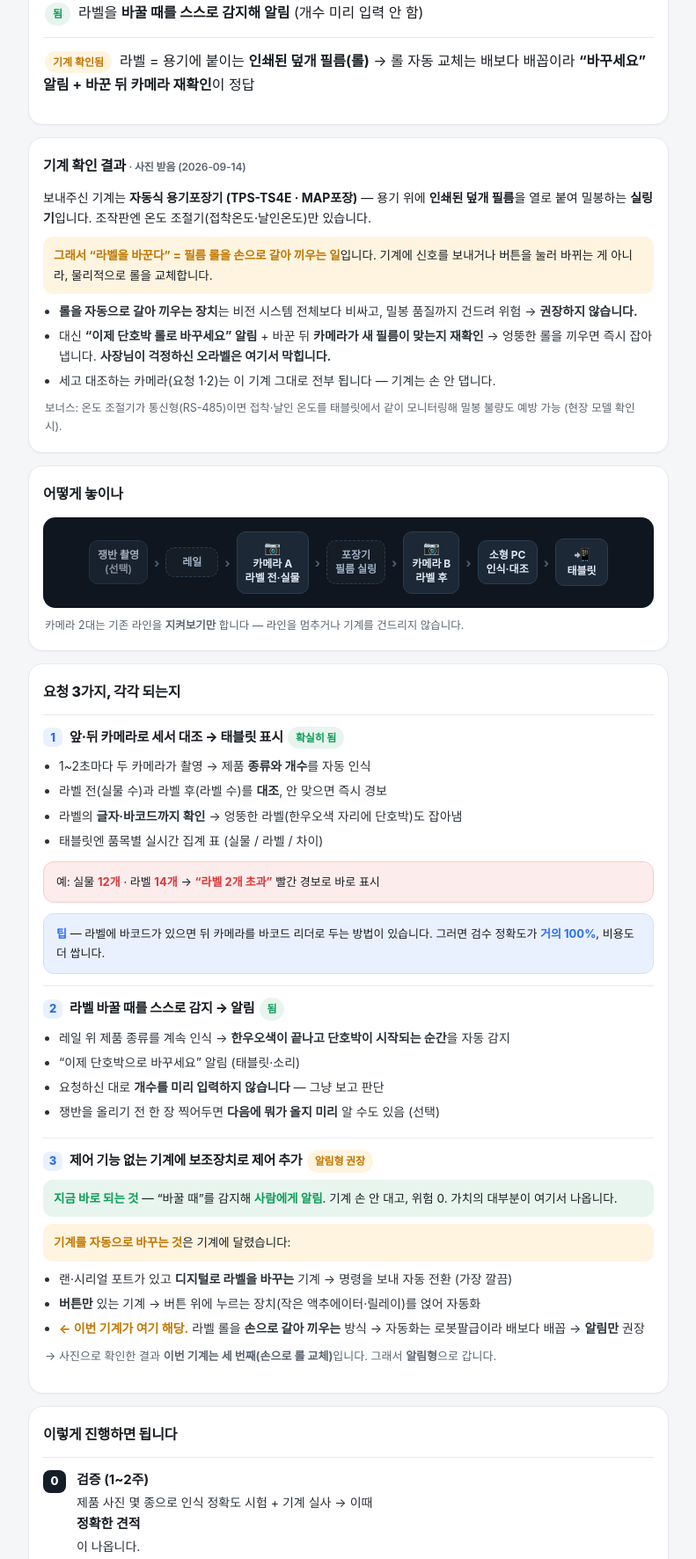
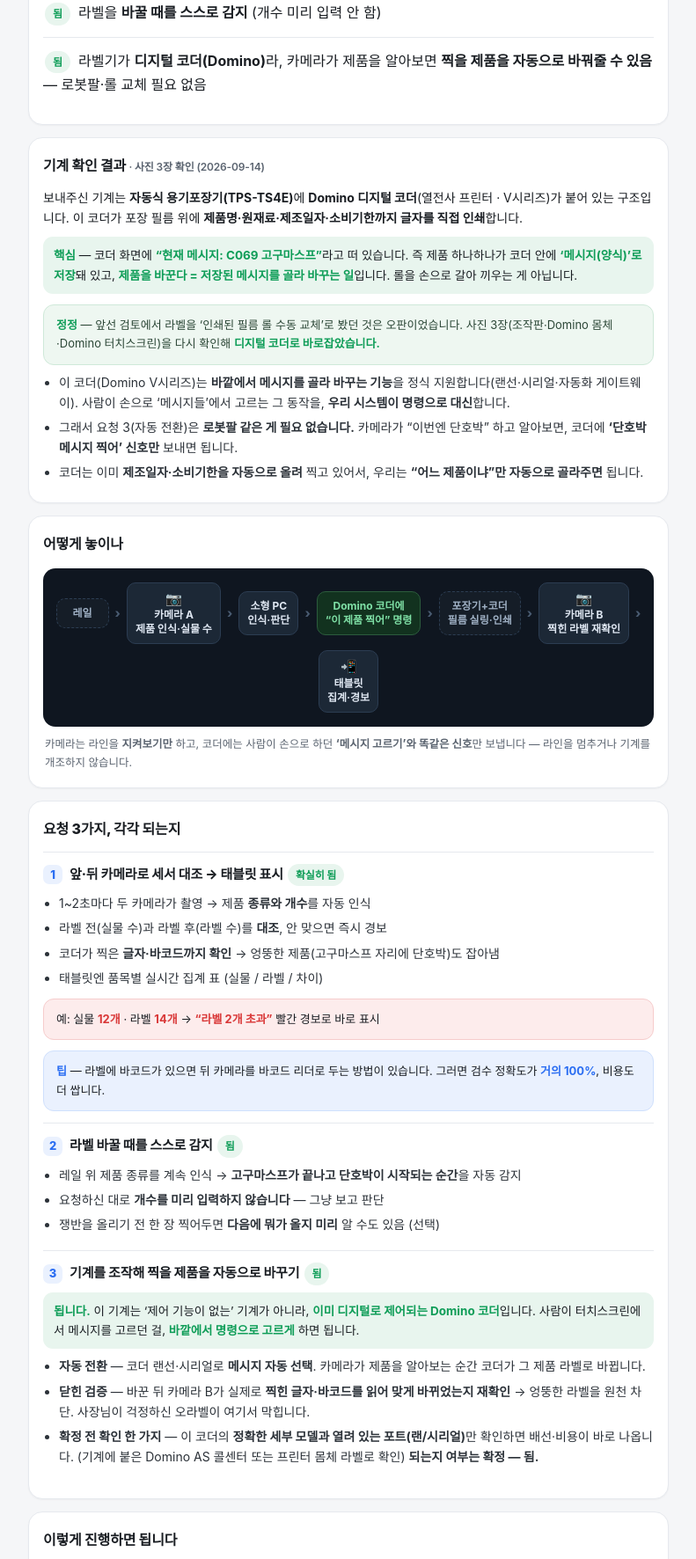
Before and after one commit to HONEST-FAMILY/factory-label-vision, a plain HTML site: page index.html in a window 1280 px wide. Shown: the part 257-2029 px from the top of the page at 88% size, without its empty margins (244-1035 px from the left). Drawn offline with Linux system fonts and the light colour scheme; a web font is replaced by a local one.

Commit message:
공장 라벨 검토 정정 — 라벨기가 Domino 디지털 코더(V시리즈)라 카메라 인식으로 찍을 제품 자동 전환 가능(롤 교체 아님)로 바로잡음 (이슈 #650)

```diff
--- a/index.html
+++ b/index.html
@@ -38,6 +38,7 @@ li{margin:5px 0;font-size:14px;color:#2b3138}
   font-size:12px;font-weight:700;text-align:center;line-height:1.35;min-width:60px}
 .node .cam{display:block;color:#7fd1ff;font-size:15px}
 .node.rail{background:#151d27;color:#9fb0c4;border-style:dashed}
+.node.cmd{background:#12321f;color:#7fe0a6;border-color:#2c5c3d}
 .node.opt{opacity:.7}
 .arrow{color:#4a5c72;font-weight:800;font-size:14px}
 .ex{background:var(--bad-bg);border:1px solid #f6cccc;border-radius:12px;padding:12px 14px;margin-top:12px;font-size:13px}
@@ -47,6 +48,8 @@ li{margin:5px 0;font-size:14px;color:#2b3138}
 .sub-go,.sub-cond{font-size:13.5px;padding:10px 12px;border-radius:11px;margin-top:8px}
 .sub-go{background:var(--go-bg)} .sub-go b{color:var(--go)}
 .sub-cond{background:var(--cond-bg)} .sub-cond b{color:var(--cond)}
+.fix{background:#eef7f1;border:1px solid #cfe9d9;border-radius:12px;padding:12px 14px;margin-top:12px;font-size:13px;color:#2b4636}
+.fix b{color:var(--go)}
 .step{display:flex;gap:12px;padding:13px 0;border-top:1px solid var(--line)}
 .step:first-child{border-top:0;padding-top:0}
 .step .n{flex:0 0 auto;width:26px;height:26px;border-radius:8px;background:#151d27;color:#fff;font-weight:800;font-size:13px;
@@ -61,45 +64,45 @@ li{margin:5px 0;font-size:14px;color:#2b3138}
 <body>
 <div class="wrap">
   <h1>공장 라벨 검수·자동 전환 시스템</h1>
-  <p class="lead">카메라로 제품을 세고 라벨을 대조해 태블릿에 보여주고, 라벨 바꿀 때를 스스로 알려주는 시스템 — <b>가능성·방향 검토</b> (기계 사진 확인함 · 확정 견적은 현장 실사 후)</p>
+  <p class="lead">카메라로 제품을 세고 라벨을 대조해 태블릿에 보여주고, 라벨(찍는 제품)을 <b>자동으로 바꿔주는</b> 시스템 — <b>가능성·방향 검토</b> (기계 사진 3장 확인함 · 확정 견적은 현장 실사 후)</p>
 
   <div class="card">
     <h2>한 줄 결론</h2>
     <div class="item"><span class="badge b-go">확실히 됨</span> &nbsp;앞·뒤 카메라로 세고 대조해 <b>태블릿에 실시간 표시</b></div>
-    <div class="item"><span class="badge b-go">됨</span> &nbsp;라벨을 <b>바꿀 때를 스스로 감지해 알림</b> (개수 미리 입력 안 함)</div>
-    <div class="item"><span class="badge b-cond">기계 확인됨</span> &nbsp;라벨 = 용기에 붙이는 <b>인쇄된 덮개 필름(롤)</b> → 롤 자동 교체는 배보다 배꼽이라 <b>“바꾸세요” 알림 + 바꾼 뒤 카메라 재확인</b>이 정답</div>
+    <div class="item"><span class="badge b-go">됨</span> &nbsp;라벨을 <b>바꿀 때를 스스로 감지</b> (개수 미리 입력 안 함)</div>
+    <div class="item"><span class="badge b-go">됨</span> &nbsp;라벨기가 <b>디지털 코더(Domino)</b>라, 카메라가 제품을 알아보면 <b>찍을 제품을 자동으로 바꿔줄 수 있음</b> — 로봇팔·롤 교체 필요 없음</div>
   </div>
 
   <div class="card">
-    <h2>기계 확인 결과 <span style="font-weight:600;font-size:12px;color:var(--sub)">· 사진 받음 (2026-09-14)</span></h2>
-    <p style="font-size:14px;margin:0 0 10px">보내주신 기계는 <b>자동식 용기포장기 (TPS-TS4E · MAP포장)</b> — 용기 위에 <b>인쇄된 덮개 필름</b>을 열로 붙여 밀봉하는 <b>실링기</b>입니다. 조작판엔 온도 조절기(접착온도·날인온도)만 있습니다.</p>
-    <div class="sub-cond"><b>그래서 “라벨을 바꾼다” = 필름 롤을 손으로 갈아 끼우는 일</b>입니다. 기계에 신호를 보내거나 버튼을 눌러 바뀌는 게 아니라, 물리적으로 롤을 교체합니다.</div>
+    <h2>기계 확인 결과 <span style="font-weight:600;font-size:12px;color:var(--sub)">· 사진 3장 확인 (2026-09-14)</span></h2>
+    <p style="font-size:14px;margin:0 0 10px">보내주신 기계는 <b>자동식 용기포장기(TPS-TS4E)</b>에 <b>Domino 디지털 코더</b>(열전사 프린터 · V시리즈)가 붙어 있는 구조입니다. 이 코더가 포장 필름 위에 <b>제품명·원재료·제조일자·소비기한까지 글자를 직접 인쇄</b>합니다.</p>
+    <div class="sub-go"><b>핵심</b> — 코더 화면에 <b>“현재 메시지: C069 고구마스프”</b>라고 떠 있습니다. 즉 제품 하나하나가 코더 안에 <b>‘메시지(양식)’로 저장</b>돼 있고, <b>제품을 바꾼다 = 저장된 메시지를 골라 바꾸는 일</b>입니다. 롤을 손으로 갈아 끼우는 게 아닙니다.</div>
+    <div class="fix"><b>정정</b> — 앞선 검토에서 라벨을 ‘인쇄된 필름 롤 수동 교체’로 봤던 것은 오판이었습니다. 사진 3장(조작판·Domino 몸체·Domino 터치스크린)을 다시 확인해 <b>디지털 코더로 바로잡았습니다.</b></div>
     <ul>
-      <li><b>롤을 자동으로 갈아 끼우는 장치</b>는 비전 시스템 전체보다 비싸고, 밀봉 품질까지 건드려 위험 → <b>권장하지 않습니다.</b></li>
-      <li>대신 <b>“이제 단호박 롤로 바꾸세요” 알림</b> + 바꾼 뒤 <b>카메라가 새 필름이 맞는지 재확인</b> → 엉뚱한 롤을 끼우면 즉시 잡아냅니다. <b>사장님이 걱정하신 오라벨은 여기서 막힙니다.</b></li>
-      <li>세고 대조하는 카메라(요청 1·2)는 이 기계 그대로 전부 됩니다 — 기계는 손 안 댑니다.</li>
+      <li>이 코더(Domino V시리즈)는 <b>바깥에서 메시지를 골라 바꾸는 기능</b>을 정식 지원합니다(랜선·시리얼·자동화 게이트웨이). 사람이 손으로 ‘메시지들’에서 고르는 그 동작을, <b>우리 시스템이 명령으로 대신</b>합니다.</li>
+      <li>그래서 요청 3(자동 전환)은 <b>로봇팔 같은 게 필요 없습니다.</b> 카메라가 “이번엔 단호박” 하고 알아보면, 코더에 <b>‘단호박 메시지 찍어’ 신호만</b> 보내면 됩니다.</li>
+      <li>코더는 이미 <b>제조일자·소비기한을 자동으로 올려</b> 찍고 있어서, 우리는 <b>“어느 제품이냐”만 자동으로 골라주면</b> 됩니다.</li>
     </ul>
-    <p style="font-size:12.5px;color:var(--sub);margin:10px 2px 0">보너스: 온도 조절기가 통신형(RS-485)이면 접착·날인 온도를 태블릿에서 같이 모니터링해 밀봉 불량도 예방 가능 (현장 모델 확인 시).</p>
   </div>
 
   <div class="card">
     <h2>어떻게 놓이나</h2>
     <div class="flow">
-      <div class="node opt">쟁반 촬영<br><span style="font-weight:600;opacity:.8">(선택)</span></div>
-      <span class="arrow">›</span>
       <div class="node rail">레일</div>
       <span class="arrow">›</span>
-      <div class="node"><span class="cam">📷</span>카메라 A<br>라벨 전·실물</div>
+      <div class="node"><span class="cam">📷</span>카메라 A<br>제품 인식·실물 수</div>
       <span class="arrow">›</span>
-      <div class="node rail">포장기<br>필름 실링</div>
+      <div class="node">소형 PC<br>인식·판단</div>
       <span class="arrow">›</span>
-      <div class="node"><span class="cam">📷</span>카메라 B<br>라벨 후</div>
+      <div class="node cmd">Domino 코더에<br>“이 제품 찍어” 명령</div>
       <span class="arrow">›</span>
-      <div class="node">소형 PC<br>인식·대조</div>
+      <div class="node rail">포장기+코더<br>필름 실링·인쇄</div>
       <span class="arrow">›</span>
-      <div class="node"><span class="cam">📲</span>태블릿</div>
+      <div class="node"><span class="cam">📷</span>카메라 B<br>찍힌 라벨 재확인</div>
+      <span class="arrow">›</span>
+      <div class="node"><span class="cam">📲</span>태블릿<br>집계·경보</div>
     </div>
-    <p style="font-size:12.5px;color:var(--sub);margin:10px 2px 0">카메라 2대는 기존 라인을 <b>지켜보기만</b> 합니다 — 라인을 멈추거나 기계를 건드리지 않습니다.</p>
+    <p style="font-size:12.5px;color:var(--sub);margin:10px 2px 0">카메라는 라인을 <b>지켜보기만</b> 하고, 코더에는 사람이 손으로 하던 <b>‘메시지 고르기’와 똑같은 신호</b>만 보냅니다 — 라인을 멈추거나 기계를 개조하지 않습니다.</p>
   </div>
 
   <div class="card">
@@ -110,7 +113,7 @@ li{margin:5px 0;font-size:14px;color:#2b3138}
       <ul>
         <li>1~2초마다 두 카메라가 촬영 → 제품 <b>종류와 개수</b>를 자동 인식</li>
         <li>라벨 전(실물 수)과 라벨 후(라벨 수)를 <b>대조</b>, 안 맞으면 즉시 경보</li>
-        <li>라벨의 <b>글자·바코드까지 확인</b> → 엉뚱한 라벨(한우오색 자리에 단호박)도 잡아냄</li>
+        <li>코더가 찍은 <b>글자·바코드까지 확인</b> → 엉뚱한 제품(고구마스프 자리에 단호박)도 잡아냄</li>
         <li>태블릿엔 품목별 실시간 집계 표 (실물 / 라벨 / 차이)</li>
       </ul>
       <div class="ex">예: 실물 <b>12개</b> · 라벨 <b>14개</b> → <b>“라벨 2개 초과”</b> 빨간 경보로 바로 표시</div>
@@ -118,42 +121,40 @@ li{margin:5px 0;font-size:14px;color:#2b3138}
     </div>
 
     <div class="item">
-      <p class="q"><span class="qnum">2</span>라벨 바꿀 때를 스스로 감지 → 알림 <span class="badge b-go">됨</span></p>
+      <p class="q"><span class="qnum">2</span>라벨 바꿀 때를 스스로 감지 <span class="badge b-go">됨</span></p>
       <ul>
-        <li>레일 위 제품 종류를 계속 인식 → <b>한우오색이 끝나고 단호박이 시작되는 순간</b>을 자동 감지</li>
-        <li>“이제 단호박으로 바꾸세요” 알림 (태블릿·소리)</li>
+        <li>레일 위 제품 종류를 계속 인식 → <b>고구마스프가 끝나고 단호박이 시작되는 순간</b>을 자동 감지</li>
         <li>요청하신 대로 <b>개수를 미리 입력하지 않습니다</b> — 그냥 보고 판단</li>
         <li>쟁반을 올리기 전 한 장 찍어두면 <b>다음에 뭐가 올지 미리</b> 알 수도 있음 (선택)</li>
       </ul>
     </div>
 
     <div class="item">
-      <p class="q"><span class="qnum">3</span>제어 기능 없는 기계에 보조장치로 제어 추가 <span class="badge b-cond">알림형 권장</span></p>
-      <div class="sub-go"><b>지금 바로 되는 것</b> — “바꿀 때”를 감지해 <b>사람에게 알림</b>. 기계 손 안 대고, 위험 0. 가치의 대부분이 여기서 나옵니다.</div>
-      <div class="sub-cond"><b>기계를 자동으로 바꾸는 것</b>은 기계에 달렸습니다:</div>
+      <p class="q"><span class="qnum">3</span>기계를 조작해 찍을 제품을 자동으로 바꾸기 <span class="badge b-go">됨</span></p>
+      <div class="sub-go"><b>됩니다.</b> 이 기계는 ‘제어 기능이 없는’ 기계가 아니라, <b>이미 디지털로 제어되는 Domino 코더</b>입니다. 사람이 터치스크린에서 메시지를 고르던 걸, <b>바깥에서 명령으로 고르게</b> 하면 됩니다.</div>
       <ul>
-        <li>랜·시리얼 포트가 있고 <b>디지털로 라벨을 바꾸는</b> 기계 → 명령을 보내 자동 전환 (가장 깔끔)</li>
-        <li><b>버튼만</b> 있는 기계 → 버튼 위에 누르는 장치(작은 액추에이터·릴레이)를 얹어 자동화</li>
-        <li><b style="color:var(--cond)">← 이번 기계가 여기 해당.</b> 라벨 롤을 <b>손으로 갈아 끼우는</b> 방식 → 자동화는 로봇팔급이라 배보다 배꼽 → <b>알림만</b> 권장</li>
+        <li><b>자동 전환</b> — 코더 랜선·시리얼로 <b>메시지 자동 선택</b>. 카메라가 제품을 알아보는 순간 코더가 그 제품 라벨로 바뀝니다.</li>
+        <li><b>닫힌 검증</b> — 바꾼 뒤 카메라 B가 실제로 <b>찍힌 글자·바코드를 읽어 맞게 바뀌었는지 재확인</b> → 엉뚱한 라벨을 원천 차단. 사장님이 걱정하신 오라벨이 여기서 막힙니다.</li>
+        <li><b>확정 전 확인 한 가지</b> — 이 코더의 <b>정확한 세부 모델과 열려 있는 포트(랜/시리얼)</b>만 확인하면 배선·비용이 바로 나옵니다. (기계에 붙은 Domino AS 콜센터 또는 프린터 몸체 라벨로 확인) <b>되는지 여부는 확정 — 됨.</b></li>
       </ul>
-      <p style="font-size:13px;color:var(--sub);margin:10px 2px 0">→ 사진으로 확인한 결과 <b>이번 기계는 세 번째(손으로 롤 교체)</b>입니다. 그래서 <b>알림형</b>으로 갑니다.</p>
     </div>
   </div>
 
   <div class="card">
     <h2>이렇게 진행하면 됩니다</h2>
-    <div class="step"><div class="n">0</div><div class="t"><b>검증 (1~2주)</b>제품 사진 몇 종으로 인식 정확도 시험 + 기계 실사 → 이때 <b>정확한 견적</b>이 나옵니다.</div></div>
-    <div class="step"><div class="n">1</div><div class="t"><b>핵심 (카메라+태블릿)</b>카메라 2대 · 소형 PC · 태블릿으로 세고·대조·경보·“바꿀 때” 알림. 기계는 안 건드림. <b>여기서 가치 대부분 확보.</b></div></div>
-    <div class="step"><div class="n">2</div><div class="t"><b>선택 (자동 제어)</b>기계가 허용하면 라벨 전환까지 자동으로. 기계 실사 후 결정.</div></div>
+    <div class="step"><div class="n">0</div><div class="t"><b>검증 (1~2주)</b>제품 사진 몇 종으로 인식 정확도 시험 + 코더 모델·포트 확인 → 이때 <b>정확한 견적</b>이 나옵니다.</div></div>
+    <div class="step"><div class="n">1</div><div class="t"><b>핵심 (카메라+태블릿)</b>카메라 2대 · 소형 PC · 태블릿으로 세고·대조·경보·“바꿀 때” 감지. 기계는 안 건드림.</div></div>
+    <div class="step"><div class="n">2</div><div class="t"><b>자동 전환 (코더 연동)</b>코더에 랜/시리얼로 연결해 <b>제품을 알아보면 라벨을 자동으로 전환</b> + 찍힌 라벨 재확인. 로봇·개조 없음.</div></div>
   </div>
 
   <div class="card">
     <h2>이제 필요한 것 <span style="font-weight:600;font-size:12px;color:var(--sub)">· 기계 확인됨, 남은 건 아래</span></h2>
     <ul class="need">
-      <li><s style="color:var(--sub)">기계 모델</s> → <b>확인됨</b> (TPS-TS4E 용기포장기 · 필름 실링)</li>
-      <li><b>제품 종류 목록</b> + 품목별 샘플 사진 몇 장 (한우오색·단호박 등 — 인식 학습용)</li>
-      <li>지금 <b>필름 롤 바꾸는 장면 영상</b> 짧게 — 몇 초 걸리는지, 얼마나 자주 바꾸는지</li>
-      <li>레일 <b>속도</b>와 그 자리 <b>조명</b> 상태, 필름·용기에 <b>바코드</b> 있는지</li>
+      <li><s style="color:var(--sub)">기계 종류</s> → <b>확인됨</b> (Domino 디지털 코더 · V시리즈 · 터치스크린)</li>
+      <li>코더의 <b>정확한 세부 모델 + 열린 포트(랜/시리얼)</b> — Domino AS(기계에 붙은 콜센터) 또는 프린터 몸체 라벨로 확인. <b>자동 전환 배선·비용 확정용</b></li>
+      <li>코더에 저장된 <b>제품(메시지) 목록</b> (한우오색·단호박·고구마스프 등 — 카메라 인식과 자동 선택 매칭용)</li>
+      <li>품목별 <b>샘플 사진 몇 장</b> (인식 학습용)</li>
+      <li>레일 <b>속도</b>와 그 자리 <b>조명</b> 상태, 라벨에 <b>바코드</b> 있는지</li>
       <li>카메라 달 <b>레일 앞·뒤 공간</b> 사진 (설치 위치 잡기용)</li>
     </ul>
   </div>
@@ -162,11 +163,11 @@ li{margin:5px 0;font-size:14px;color:#2b3138}
     <h2>안전</h2>
     <ul>
       <li>카메라 시스템은 <b>지켜보기만</b> — 기존 생산 라인을 멈추거나 기계를 바꾸지 않습니다.</li>
-      <li>기계 개조(2단계)는 <b>현장 실사·안전 확인 후에만</b> 진행합니다.</li>
+      <li>코더 연동(2단계)은 사람이 손으로 하던 <b>‘메시지 고르기’와 같은 신호</b>만 보냅니다 — 인쇄 품질·밀봉 기능은 건드리지 않습니다. 현장 실사·확인 후 진행합니다.</li>
     </ul>
   </div>
 
-  <p class="foot">정확한 비용·일정은 기계 실사 후 확정됩니다.<br>이 문서는 가능성과 방향을 정리한 검토용입니다.</p>
+  <p class="foot">정확한 비용·일정은 코더 모델·포트 확인과 현장 실사 후 확정됩니다.<br>이 문서는 가능성과 방향을 정리한 검토용입니다.</p>
 </div>
 </body>
 </html>
```
